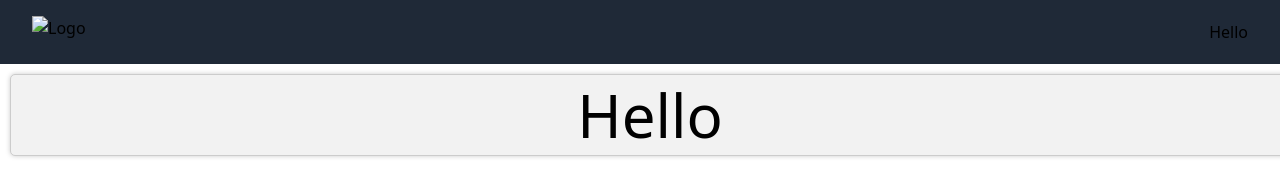
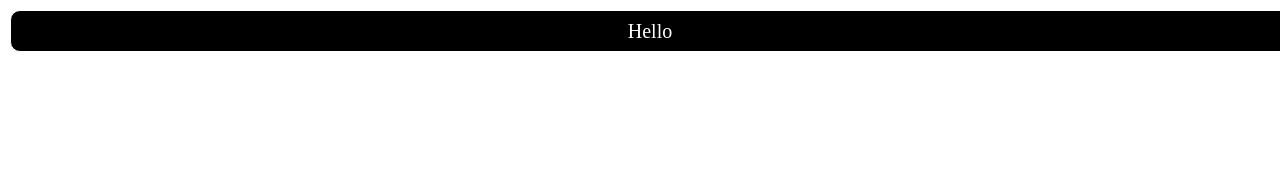
Before and after one commit to SathvikDachepalli/my-own-website, a plain HTML site: page index.html in a window 1280 px wide. Drawn offline with nearby package versions, Linux system fonts and the light colour scheme.

Commit message:
changed Index.css

```diff
--- a/css/index.css
+++ b/css/index.css
@@ -1,27 +1,13 @@
-#poli{
-    background-color: #f2f2f2;
+#welcome{
+    background-color: #000000;
+    color: #ffffff;
+    font-size: 20px;
+    font-family: "Times New Roman", Times, serif;
+    text-align: center;
     padding: 10px;
     margin: 10px;
-    border: 1px solid #ccc;
-    border-radius: 5px;
-    box-shadow: 0 0 5px #ccc;
+    border: 1px solid #ffffff;
+    border-radius: 10px;
     width: 100%;
     height: 100%;
-    float: left;
-    margin-top: 10px;
-    margin-bottom: 10px;
-    margin-left: 10px;
-    margin-right: 10px;
-    padding-top: 10px;
-    padding-bottom: 10px;
-    padding-left: 10px;
-    padding-right: 10px;
-    border-top: 1px solid #ccc;
-    border-bottom: 1px solid #ccc;
-    border-left: 1px solid #ccc;
-    border-right: 1px solid #ccc;
-    border-top-left-radius: 5px;
-    border-top-right-radius: 5px;
-    border-bottom-left-radius: 5px;
-    border-bottom-right-radius: 5px;
 }
--- a/index.html
+++ b/index.html
@@ -12,52 +12,8 @@
 
 </head>
 <body>
-      <nav class="bg-gray-800">
-        <div class="max-w-7xl mx-auto px-4 sm:px-6 lg:px-8">
-          <div class="flex items-center justify-between h-16">
-            <div class="flex-shrink-0">
-              <img class="h-8 w-auto" src="your-logo.png" alt="Logo">
-            </div>
-            <div class="hidden md:block">
-              <div class="ml-4 flex items-center md:ml-6">
-                <a href="#">Hello</a>
-              </div>
-            </div>
-            <div class="-mr-2 flex md:hidden">
-              <!-- Hamburger menu button -->
-              <button type="button" class="bg-gray-800 inline-flex items-center justify-center p-2 rounded-md text-gray-400 hover:text-white hover:bg-gray-700 focus:outline-none focus:ring-2 focus:ring-offset-2 focus:ring-offset-gray-800 focus:ring-white" aria-controls="mobile-menu" aria-expanded="false">
-                <span class="sr-only">Open main menu</span>
-                <svg class="block h-6 w-6" xmlns="http://www.w3.org/2000/svg" fill="none" viewBox="0 0 24 24" stroke="currentColor" aria-hidden="true">
-                  <path stroke-linecap="round" stroke-linejoin="round" stroke-width="2" d="M4 6h16M4 12h16M4 18h16" />
-                </svg>
-                <svg class="hidden h-6 w-6" xmlns="http://www.w3.org/2000/svg" fill="none" viewBox="0 0 24 24" stroke="currentColor" aria-hidden="true">
-                  <path stroke-linecap="round" stroke-linejoin="round" stroke-width="2" d="M6 18L18 6M6 6l12 12" />
-                </svg>
-              </button>
-            </div>
-          </div>
-        </div>
-        <!-- Mobile menu, show/hide based on menu state. -->
-        <div class="md:hidden" id="mobile-menu">
-          <div class="px-2 pt-2 pb-3 space-y-1 sm:px-3">
-            <!-- Add your mobile navbar links here -->
-          </div>
-        </div>
-      </nav>
-
-      <!-- Mobile menu toggle script -->
-      <script>
-        const button = document.querySelector('button[aria-controls="mobile-menu"]');
-        const menu = document.getElementById('mobile-menu');
-
-        button.addEventListener('click', () => {
-          const expanded = button.getAttribute('aria-expanded') === 'true' || false;
-          button.setAttribute('aria-expanded', !expanded);
-          menu.classList.toggle('hidden', expanded);
-        });
-      </script>
     <div>
-        <h1 class="text-6xl text-center" id="poli">Hello</h1>
+        <h1 class="text-6xl text-center" id="welcome">Hello</h1>
     </div>
 
 </body>
```
